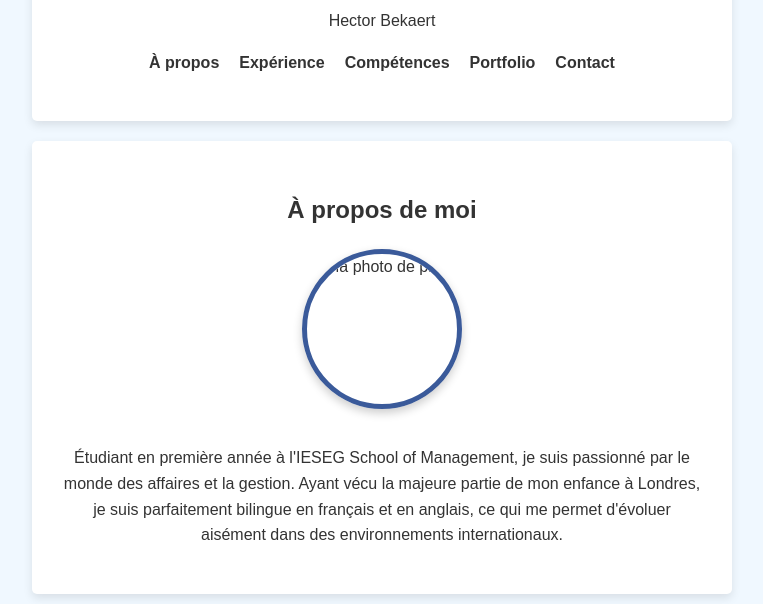
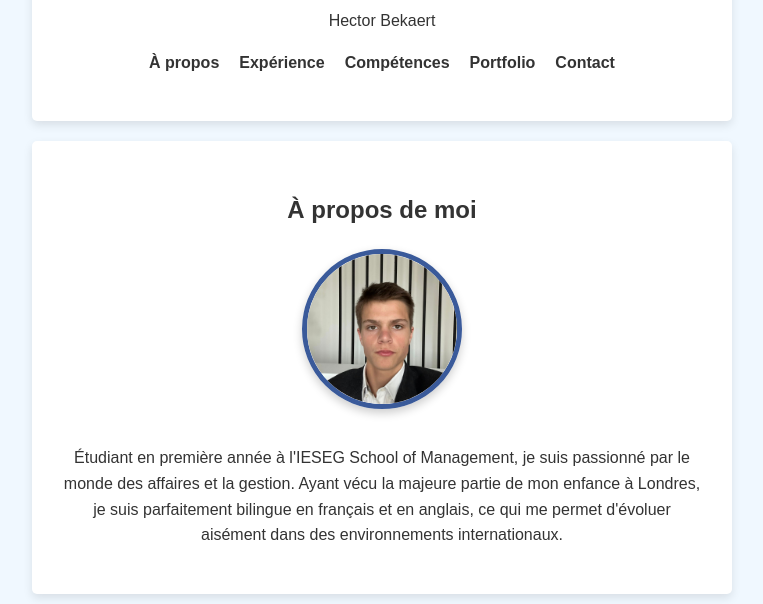
Before and after one commit to hector-bekaert/my-profile, a plain HTML site: page index.html in a window 1280 px wide. Shown: the part 196-800 px from the top of the page, without its empty margins (258-1021 px from the left). Drawn offline with Linux system fonts and the light colour scheme.

Commit message:
Update index.html

```diff
--- a/index.html
+++ b/index.html
@@ -27,7 +27,7 @@
         <div class="card-white section" id="about">
             <h2>À propos de moi</h2>
             <div class="content-center">
-                <img src="imagepdp.jpeg" alt="Ma photo de profil" class="profile-pic">
+                <img src="images/imagepdp.jpeg" alt="Ma photo de profil" class="profile-pic">
                 <p>Étudiant en première année à l'IESEG School of Management, je suis passionné par le monde des affaires et la gestion. Ayant vécu la majeure partie de mon enfance à Londres, je suis parfaitement bilingue en français et en anglais, ce qui me permet d'évoluer aisément dans des environnements internationaux.</p>
             </div>
         </div>
```
